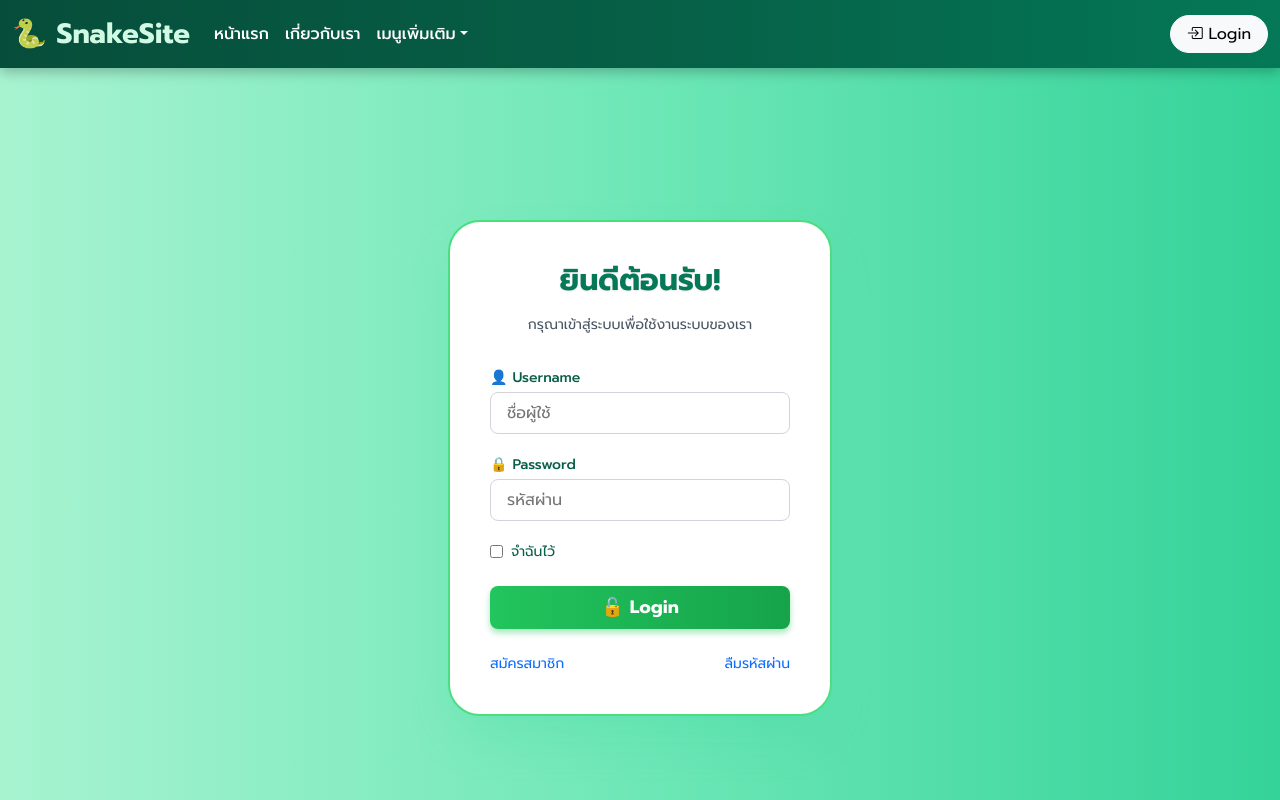
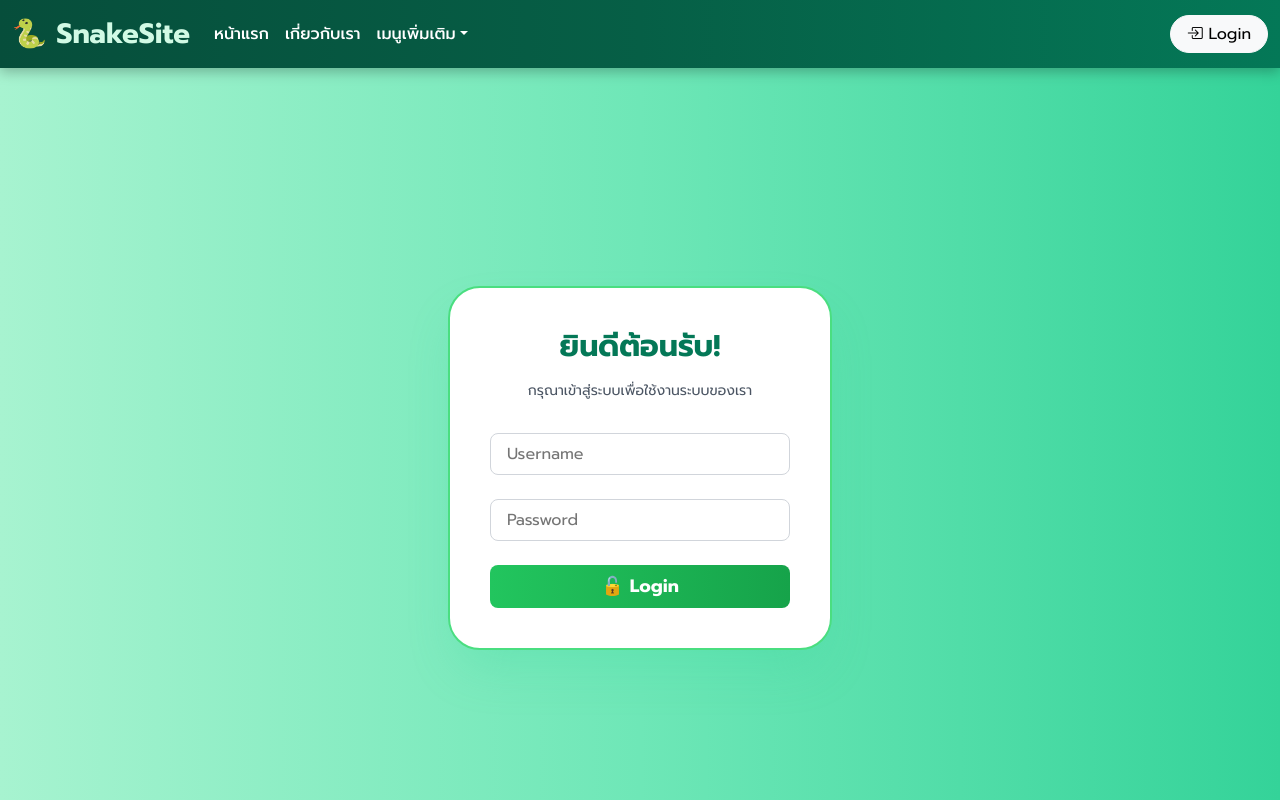
Before and after one commit to Mheelenhuay/frontend, a Next.js app: page /login in a window 1280 px wide. Shown: the top 800 px of the page. Built offline with nearby package versions, Linux system fonts and the light colour scheme.

Commit message:
first commit

```diff
--- /dev/null
+++ b/app/(marketing)/crossAPI/api.js
@@ -0,0 +1,61 @@
+const API_URL = "https://back-end-dusky-three.vercel.app";
+
+async function request(url, options = {}) {
+  const token = localStorage.getItem("token");
+
+  const headers = {
+    "Content-Type": "application/json",
+    ...(token ? { Authorization: `Bearer ${token}` } : {}),
+    ...options.headers,
+  };
+
+  const res = await fetch(`${API_URL}${url}`, {
+    ...options,
+    headers,
+  });
+
+  const data = await res.json();
+
+  if (!res.ok) {
+    throw new Error(data.error || data.message || "API Error");
+  }
+
+  return data;
+}
+
+// ✅ Login
+export function loginAPI(username, password) {
+  return request("/api/login", {
+    method: "POST",
+    body: JSON.stringify({ username, password }),
+  });
+}
+
+// ✅ Users
+export function getUsersAPI() {
+  return request("/api/users");
+}
+
+export function getUserByIdAPI(id) {
+  return request(`/api/users/${id}`);
+}
+
+export function createUserAPI(data) {
+  return request("/api/users", {
+    method: "POST",
+    body: JSON.stringify(data),
+  });
+}
+
+export function updateUserAPI(id, data) {
+  return request(`/api/users/${id}`, {
+    method: "PUT",
+    body: JSON.stringify(data),
+  });
+}
+
+export function deleteUserAPI(id) {
+  return request(`/api/users/${id}`, {
+    method: "DELETE",
+  });
+}
--- a/app/(marketing)/login/page.js
+++ b/app/(marketing)/login/page.js
@@ -3,6 +3,7 @@
 import { useState } from 'react';
 import { useRouter } from 'next/navigation';
 import Swal from 'sweetalert2';
+import { loginAPI } from '../crossAPI/api'; // ✅ ใช้ crossAPI
 
 const style = {
   container: {
@@ -28,23 +29,11 @@ const style = {
     fontWeight: '800',
     color: '#047857',
     marginBottom: '1rem',
-    textShadow: '0 1px 2px rgba(0,0,0,0.1)',
   },
   subtitle: {
     color: '#4b5563',
     marginBottom: '2rem',
     fontSize: '0.875rem',
-  },
-  formGroup: {
-    marginBottom: '1.25rem',
-    textAlign: 'left',
-  },
-  label: {
-    display: 'block',
-    fontSize: '0.875rem',
-    fontWeight: '500',
-    color: '#065f46',
-    marginBottom: '0.25rem',
   },
   input: {
     width: '100%',
@@ -53,22 +42,6 @@ const style = {
     border: '1px solid #d1d5db',
     borderRadius: '0.5rem',
     outline: 'none',
-    transition: 'box-shadow 0.2s ease, border-color 0.2s ease',
-  },
-  checkboxContainer: {
-    display: 'flex',
-    alignItems: 'center',
-    marginBottom: '1.5rem',
-    justifyContent: 'flex-start',
-  },
-  checkbox: {
-    marginRight: '0.5rem',
-    accentColor: '#22c55e',
-    cursor: 'pointer',
-  },
-  checkboxLabel: {
-    fontSize: '0.875rem',
-    color: '#065f46',
   },
   button: {
     width: '100%',
@@ -78,53 +51,25 @@ const style = {
     color: 'white',
     fontWeight: '600',
     fontSize: '1.125rem',
-    boxShadow: '0 4px 6px rgba(34, 197, 94, 0.4)',
     cursor: 'pointer',
     border: 'none',
-    transition: 'opacity 0.2s ease, box-shadow 0.2s ease',
-  },
-  buttonHover: {
-    opacity: 0.9,
-    boxShadow: '0 6px 10px rgba(34, 197, 94, 0.7)',
-  },
-  linksContainer: {
-    marginTop: '1.5rem',
-    display: 'flex',
-    justifyContent: 'space-between',
-    fontSize: '0.875rem',
-    color: '#15803d',
-  },
-  link: {
-    textDecoration: 'none',
-    cursor: 'pointer',
   },
 };
 
 export default function Login() {
-  const [btnHover, setBtnHover] = useState(false);
   const [username, setUsername] = useState('');
   const [password, setPassword] = useState('');
-  const [remember, setRemember] = useState(false);
   const router = useRouter();
 
   const handleLogin = async (e) => {
     e.preventDefault();
 
     try {
-      const res = await fetch(
-        'https://backend-nextjs-virid.vercel.app/api/auth/login',
-        {
-          method: 'POST',
-          headers: { 'Content-Type': 'application/json' },
-          body: JSON.stringify({ username, password }),
-        }
-      );
-
-      const data = await res.json();
+      const data = await loginAPI(username, password); // ✅ เรียก backend จริง
 
       if (data.token) {
         localStorage.setItem('token', data.token);
-  localStorage.removeItem('alreadyRefreshed'); // เคลียร์ค่าเก่า
+
         Swal.fire({
           icon: 'success',
           title: 'เข้าสู่ระบบสำเร็จ 🎉',
@@ -137,7 +82,7 @@ export default function Login() {
         Swal.fire({
           icon: 'error',
           title: 'เข้าสู่ระบบล้มเหลว ❌',
-          text: data.message || 'ตรวจสอบ username/password',
+          text: data.error || 'ตรวจสอบ username/password',
           showConfirmButton: false,
           timer: 2000,
         });
@@ -156,75 +101,29 @@ export default function Login() {
     <div style={style.container}>
       <div style={style.card}>
         <h1 style={style.heading}>ยินดีต้อนรับ!</h1>
-        <p style={style.subtitle}>
-          กรุณาเข้าสู่ระบบเพื่อใช้งานระบบของเรา
-        </p>
+        <p style={style.subtitle}>กรุณาเข้าสู่ระบบเพื่อใช้งานระบบของเรา</p>
 
         <form onSubmit={handleLogin}>
-          <div style={style.formGroup}>
-            <label htmlFor="username" style={style.label}>
-              👤 Username
-            </label>
           <input
-              id="username"
             type="text"
-              placeholder="ชื่อผู้ใช้"
+            placeholder="Username"
             style={style.input}
             value={username}
             onChange={(e) => setUsername(e.target.value)}
           />
-          </div>
-
-          <div style={style.formGroup}>
-            <label htmlFor="password" style={style.label}>
-              🔒 Password
-            </label>
+          <br /><br />
           <input
-              id="password"
             type="password"
-              placeholder="รหัสผ่าน"
+            placeholder="Password"
             style={style.input}
             value={password}
             onChange={(e) => setPassword(e.target.value)}
           />
-          </div>
-
-          <div style={style.checkboxContainer}>
-            <input
-              id="remember"
-              type="checkbox"
-              style={style.checkbox}
-              checked={remember}
-              onChange={() => setRemember(!remember)}
-            />
-            <label htmlFor="remember" style={style.checkboxLabel}>
-              จำฉันไว้
-            </label>
-          </div>
-
-          <button
-            type="submit"
-            style={{
-              ...style.button,
-              ...(btnHover ? style.buttonHover : {}),
-            }}
-            onMouseEnter={() => setBtnHover(true)}
-            onMouseLeave={() => setBtnHover(false)}
-            disabled={!username || !password}
-            title={!username || !password ? 'กรุณากรอกข้อมูลให้ครบ' : ''}
-          >
+          <br /><br />
+          <button type="submit" style={style.button} disabled={!username || !password}>
             🔓 Login
           </button>
         </form>
-
-        <div style={style.linksContainer}>
-          <a href="/register" style={style.link}>
-            สมัครสมาชิก
-          </a>
-          <a href="/" style={style.link}>
-            ลืมรหัสผ่าน
-          </a>
-        </div>
       </div>
     </div>
   );
```
Lines whose indentation alone changed are shown as unchanged.
